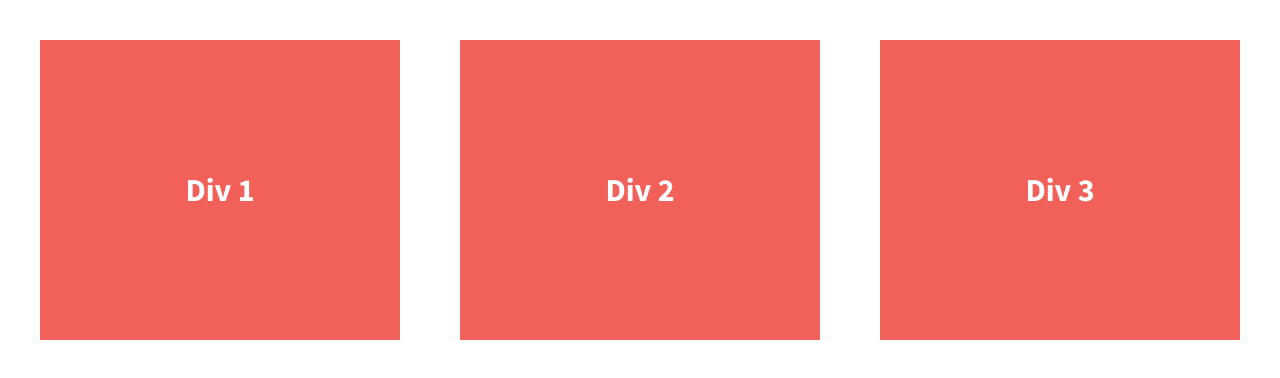
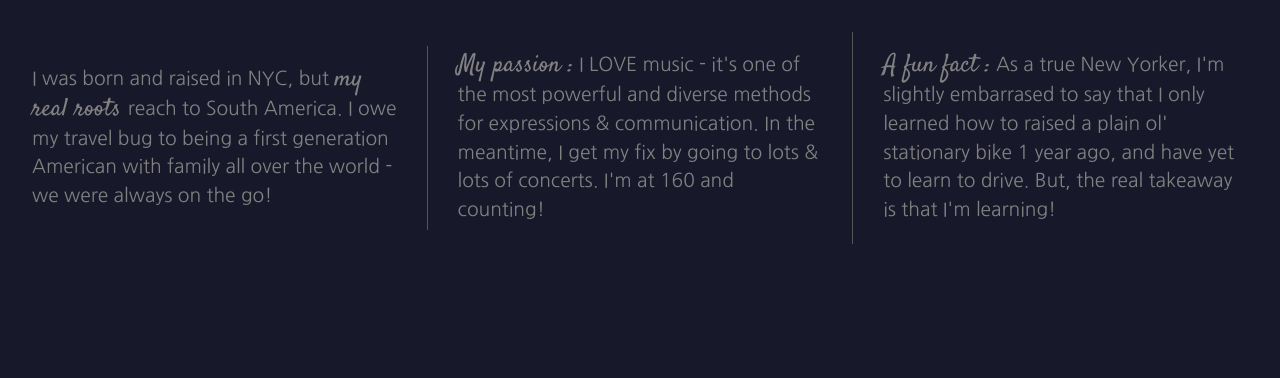
Before and after one commit to KSaldinger/flexbox-my-version, a plain HTML site: page index.html in a window 1280 px wide. Drawn offline with nearby package versions, Linux system fonts and the light colour scheme.

Commit message:
Initial commit

```diff
--- a/css/main.css
+++ b/css/main.css
@@ -87,7 +87,7 @@ textarea {
 .browserupgrade {
     margin: 0.2em 0;
     background: #ccc;
-    color: #000;
+    color: rgb(34, 34, 34);
     padding: 0.2em 0;
 }
 
@@ -97,22 +97,24 @@ textarea {
 
 
 html {
-  background-color: #fff;
+  background-color: rgb(24, 24, 43);
   height: 100%;
 }
 
 body {
-  font-family: 'Source Sans Pro', sans-serif;
+  font-family:  'Nanum Gothic', sans-serif;;
   padding: 2em;
-  font-size: 1.25em;
+  font-size: 1em;
   height: 100%;
 }
+
 
 .wrapper {
   /*add display:flex and set justify-content to space-between*/
   display: flex;
+  flex-flow: row wrap;
   justify-content: space-between;
-  font-weight: 700;
+  align-items: center;
 }
 
 .div-1, .div-2, .div-3 {
@@ -120,13 +122,38 @@ body {
   display: flex;
   justify-content: center;
   align-items: center;
-  color: #fff;
+  color: rgb(130, 129, 129);
   line-height: 1.5em;
-  font-size: 1.6em;
-  background-color: #f16059;
-  height: 300px;
-  width: 30%;
+  font-size: 1.2em;
+  background-color: rgb(24, 24, 43);
+  height: auto;
+  /**width: 30%;**/
 }
+
+/**.div-2 {
+    border-left: 0.25px solid rgb(150, 149, 149);
+    border-right: 0.25px solid rgb(150, 149, 149);
+    padding: 0 20px;
+}**/
+
+.wrapper span {
+    font-family:  'Satisfy', cursive;
+    font-size: 1.3em;
+}
+
+@media all and (min-width: 1200px) {
+    .div-1, .div-2, .div-3 {
+      flex-basis: 30%;
+    }
+
+    .div-1, .div-2 {
+      border-right: 1px solid #555;
+      padding-right: 30px;
+    }
+}
+
+
+
 
 
 
--- a/index.html
+++ b/index.html
@@ -15,6 +15,15 @@
         <script src="js/vendor/modernizr-2.8.3.min.js"></script>
         <link href='http://fonts.googleapis.com/css?family=Lora:700' rel='stylesheet' type='text/css'>
         <link href='http://fonts.googleapis.com/css?family=Source+Sans+Pro:400,700' rel='stylesheet' type='text/css'>
+        <link rel="preconnect" href="https://fonts.googleapis.com">
+        <link rel="preconnect" href="https://fonts.gstatic.com" crossorigin>
+        <link href="https://fonts.googleapis.com/css2?family=Nanum+Gothic:wght@400;700&display=swap" rel="stylesheet">
+        <link rel="preconnect" href="https://fonts.googleapis.com">
+        <link rel="preconnect" href="https://fonts.gstatic.com" crossorigin>
+        <link href="https://fonts.googleapis.com/css2?family=Nanum+Myeongjo:wght@700&display=swap" rel="stylesheet">
+        <link rel="preconnect" href="https://fonts.googleapis.com">
+        <link rel="preconnect" href="https://fonts.gstatic.com" crossorigin>
+        <link href="https://fonts.googleapis.com/css2?family=Satisfy&display=swap" rel="stylesheet">
     </head>
     <body>
         <!--[if lt IE 8]>
@@ -23,13 +32,22 @@
 
         <section class="wrapper">
             <div class="div-1">
-                Div 1
+                <p> I was born and raised in NYC, but <span>my real roots </span>reach to South America. I owe my travel bug
+                    to being a first generation American with family all over the world - we were always on the go!
+                </p>
             </div>
             <div class="div-2">
-                Div 2
+                <p><span>My passion :</span> I LOVE music - it's one of the most powerful and diverse methods for expressions
+                    &amp communication. In the meantime, I get my fix by going to lots &amp lots of concerts.
+                    I'm at 160 and counting!
+                </p>
             </div>
             <div class="div-3">
-                Div 3
+                <p><span>A fun fact :</span> As a true New Yorker, I'm slightly embarrased to say that I only learned how to raised
+                    a plain ol' stationary bike 1 year ago, and have yet to learn to drive. But, the real takeaway
+                    is that I'm learning!
+                </p>
+
             </div>
         </section>
 
```
